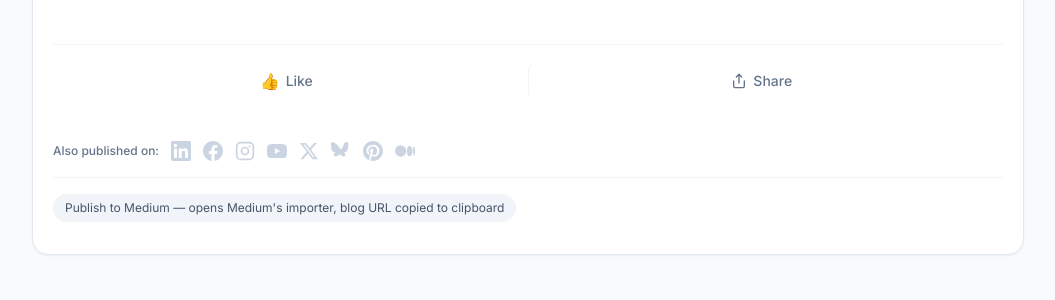
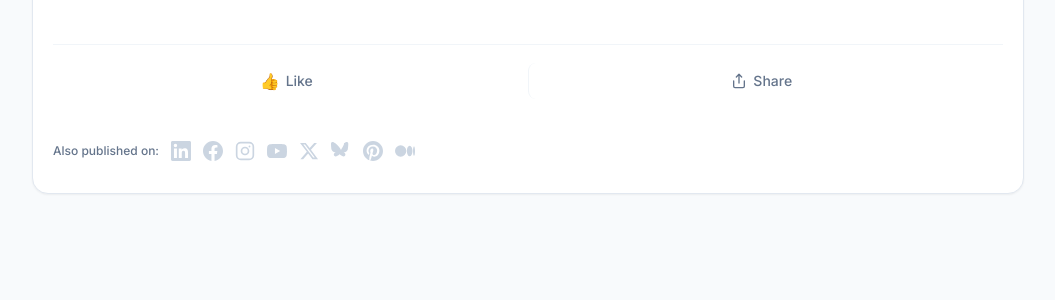
Before and after one commit to kittupriyatham/Blog, a Flask app: template templates/article.html in a window 1280 px wide. Shown: the part 158-458 px from the top of the page, without its empty margins (112-1167 px from the left). Run offline with Flask 3, Linux system fonts and the light colour scheme; the template is opened without the code that fills it, so the values that code supplies are empty; parts of the project's set-up code (start-up, migrations or seed data) failed here and were passed over; some libraries are stand-ins or nearby versions.

Commit message:
Remove obsolete Medium importer buttons and helper scripts

```diff
--- a/templates/article.html
+++ b/templates/article.html
@@ -193,13 +193,6 @@ src="https://www.facebook.com/tr?id=2092273818327635&ev=PageView&noscript=1"
               Syndicate to Medium
             </button>
             <button type="button"
-                    data-share="medium_import"
-                    data-url="{{ article_url }}"
-                    onclick="openMediumImporter(this.dataset.url)"
-                    class="text-xs px-3 py-2 rounded-xl bg-slate-100 dark:bg-slate-800 text-slate-600 dark:text-slate-300 hover:bg-slate-200 dark:hover:bg-slate-700 transition">
-              Medium Importer Fallback
-            </button>
-            <button type="button"
                     onclick="promptLinkPlatform('{{ post.post_id }}', 'medium')"
                     class="inline-flex items-center gap-1.5 text-xs px-3 py-2 rounded-xl border border-slate-300 dark:border-slate-700 text-slate-700 dark:text-slate-300 hover:bg-slate-50 dark:hover:bg-slate-800 font-medium transition cursor-pointer"
                     title="Confirm and attach the published Medium story URL">
@@ -212,16 +205,6 @@ src="https://www.facebook.com/tr?id=2092273818327635&ev=PageView&noscript=1"
               Syndication → {{ s.label or s.platform }}: <strong>{{ s.status }}</strong>{% if s.error %} — {{ s.error }}{% endif %}
             </div>
           {% endfor %}
-        {% else %}
-          <div class="mt-4 pt-4 border-t border-slate-100 dark:border-slate-800">
-            <button type="button"
-                    data-share="medium_import"
-                    data-url="{{ article_url }}"
-                    onclick="openMediumImporter(this.dataset.url)"
-                    class="text-xs px-3 py-1.5 rounded-full bg-slate-100 dark:bg-slate-800 text-slate-600 dark:text-slate-300 hover:bg-brand-50 dark:hover:bg-slate-700 transition">
-              Publish to Medium — opens Medium's importer, blog URL copied to clipboard
-            </button>
-          </div>
         {% endif %}
       </div>
     </article>
@@ -299,21 +282,6 @@ src="https://www.facebook.com/tr?id=2092273818327635&ev=PageView&noscript=1"
       }
     }
 
-    function openMediumImporter(url) {
-      if (!url) return;
-      navigator.clipboard.writeText(url).catch(function(){});
-      var payload = {
-        posseMedium: true,
-        canonicalUrl: url
-      };
-      var win = window.open('about:blank', '_blank', 'noopener');
-      if (win) {
-        win.name = JSON.stringify(payload);
-        win.location.href = 'https://medium.com/p/import';
-      } else {
-        window.open('https://medium.com/p/import', '_blank', 'noopener');
-      }
-    }
 
     const EMOJI_MAP = {
       'like': '👍',
```
Also changed, not shown: templates/post.html (+0 -24 lines).
